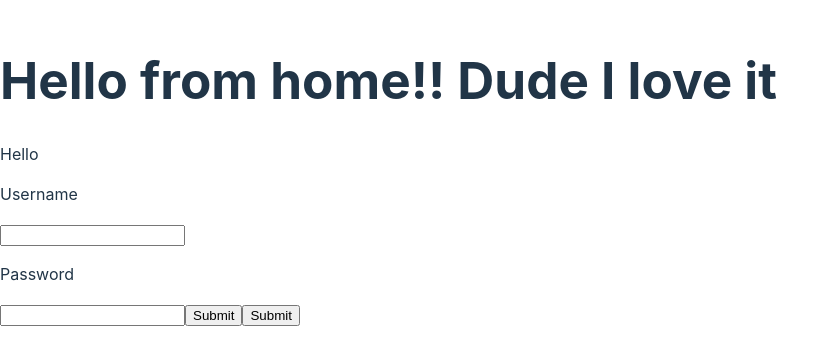
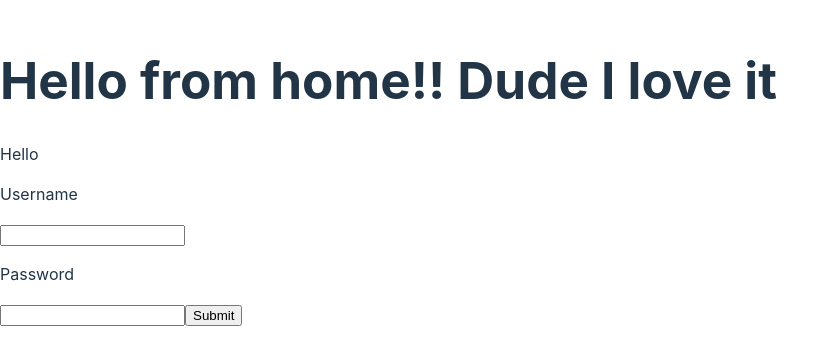
Before and after one commit to cracine79/EVTDontS, a React (Vite) app in the folder frontend/: page / in a window 1280 px wide. Shown: the part 228-592 px from the top of the page, without its empty margins (0-839 px from the left). Built offline with nearby package versions, Linux system fonts and the light colour scheme; no server answers.

Commit message:
remove submit button

```diff
--- a/frontend/src/features/home/home.jsx
+++ b/frontend/src/features/home/home.jsx
@@ -44,7 +44,7 @@ export const Home = () => {
                 <p className='text-lg text-orange-800'>Password</p>
                 <input type='text' className='border-black border'></input>
                 <input type='submit' onClick={getIt}/>
-                <input type='submit' onClick={getOne}/>
+
             </form>
 
         </>
```
